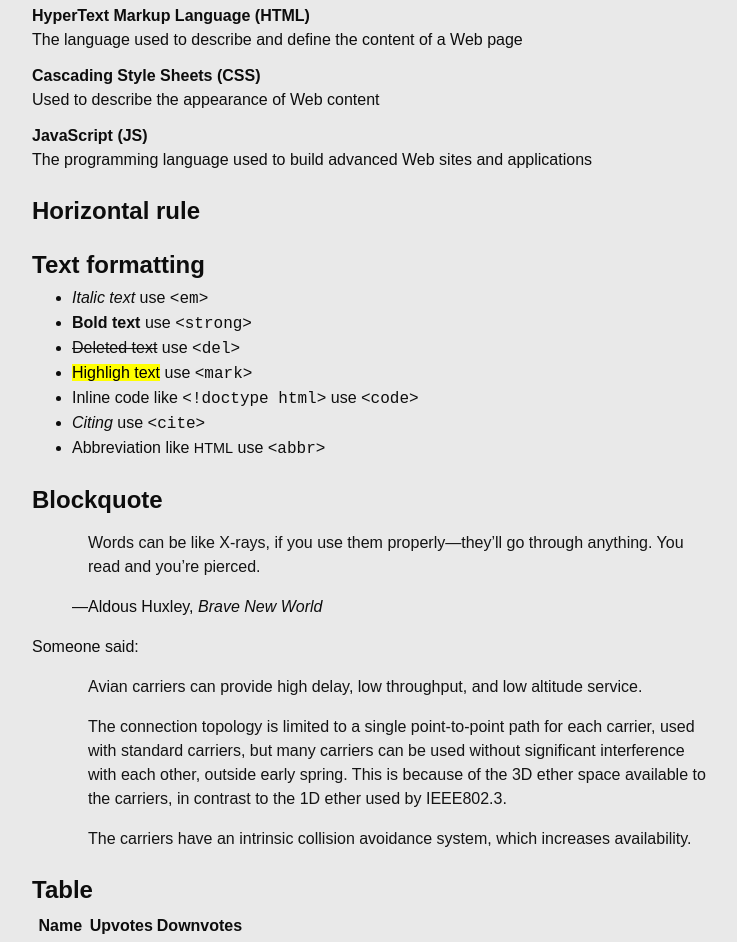
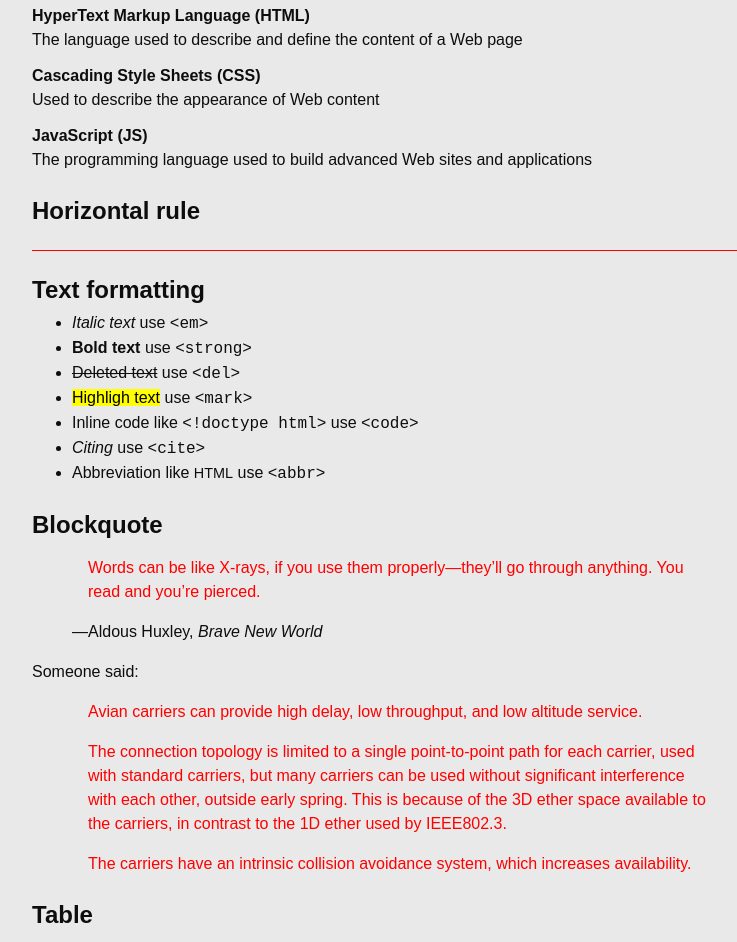
Before and after one commit to aflim/blog, a Jekyll site: the page built from styleguide.md, in a window 1280 px wide. Shown: the part 789-1731 px from the top of the page, without its empty margins (248-985 px from the left). Built offline with Jekyll 4.4.1, drawn with Linux system fonts in a browser that asks for light colours.

Commit message:
Update _typography.scss

```diff
--- a/_sass/_typography.scss
+++ b/_sass/_typography.scss
@@ -54,7 +54,7 @@
   position: relative;
   margin-block: var(--spacer-1);
   border: 0;
-  border-top: 1px solid var(--border-1);
+  border-block-start: 1px solid red;
 }
 
 abbr {
@@ -71,7 +71,7 @@
 blockquote {
   padding-inline-start: 1em;
   margin-inline: 0;
-  color: var(--ink-2);
+  color: red;
   border-inline-start: .25em solid var(--border-2);
 
   p:last-child {
```
